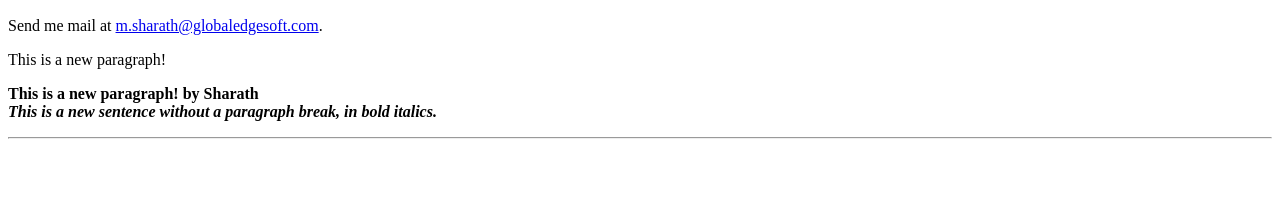
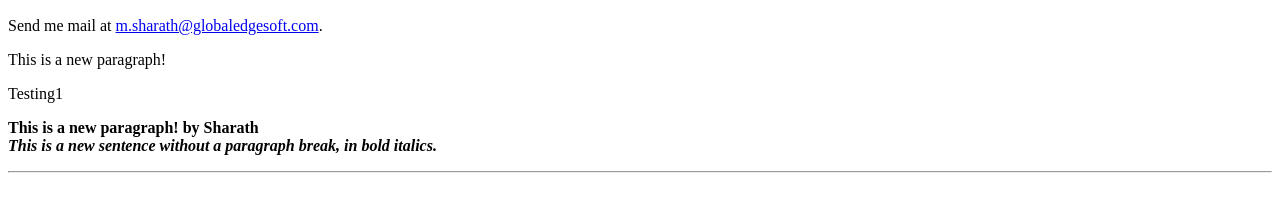
Before and after one commit to sman0123/sample-http-application, a plain HTML site: page index.html in a window 1280 px wide. Shown: the part 170-382 px from the top of the page. Drawn offline with Linux system fonts and the light colour scheme.

Commit message:
Update index.html

```diff
--- a/index.html
+++ b/index.html
@@ -25,6 +25,7 @@ Send me mail at <a href="mailto:m.sharath@globaledgesoft.com">
 m.sharath@globaledgesoft.com</a>.
 
 <P> This is a new paragraph!
+<P> Testing1
 
 <P> <B>This is a new paragraph! by Sharath</B>
 
```
